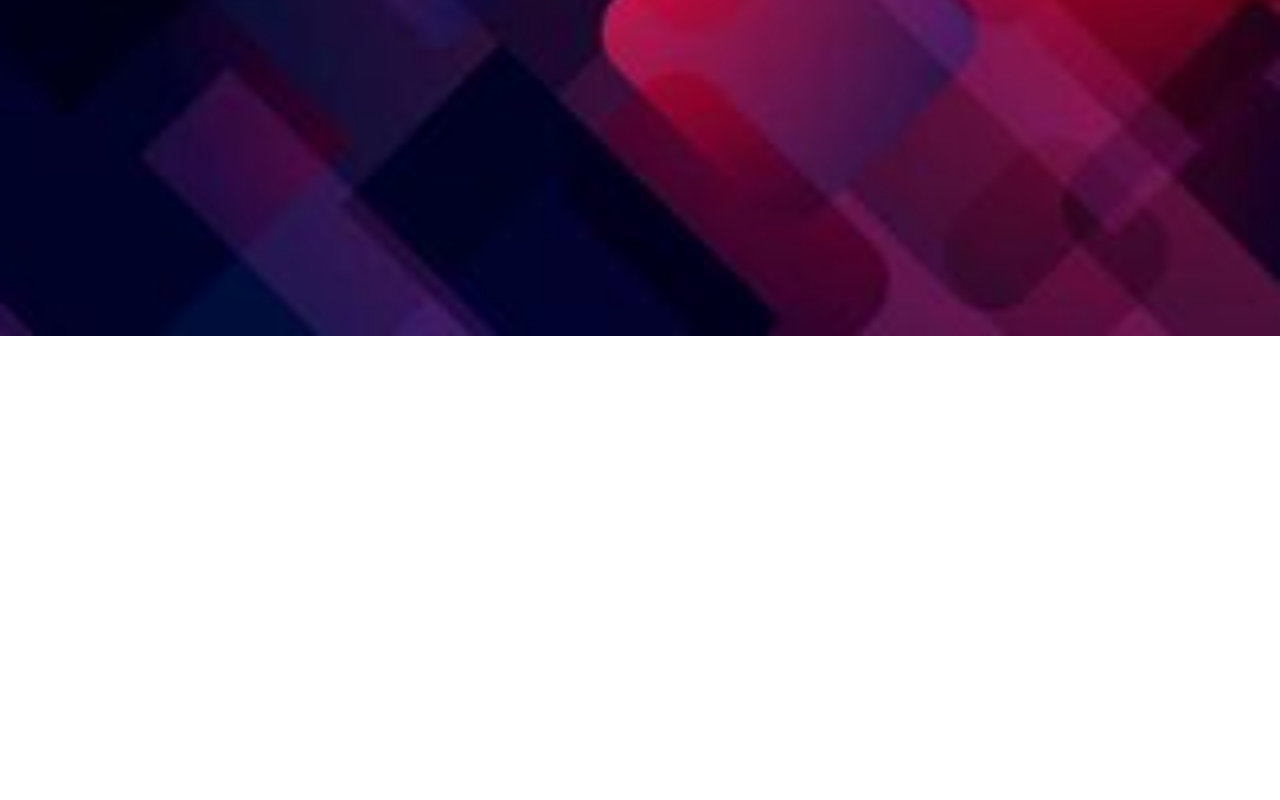
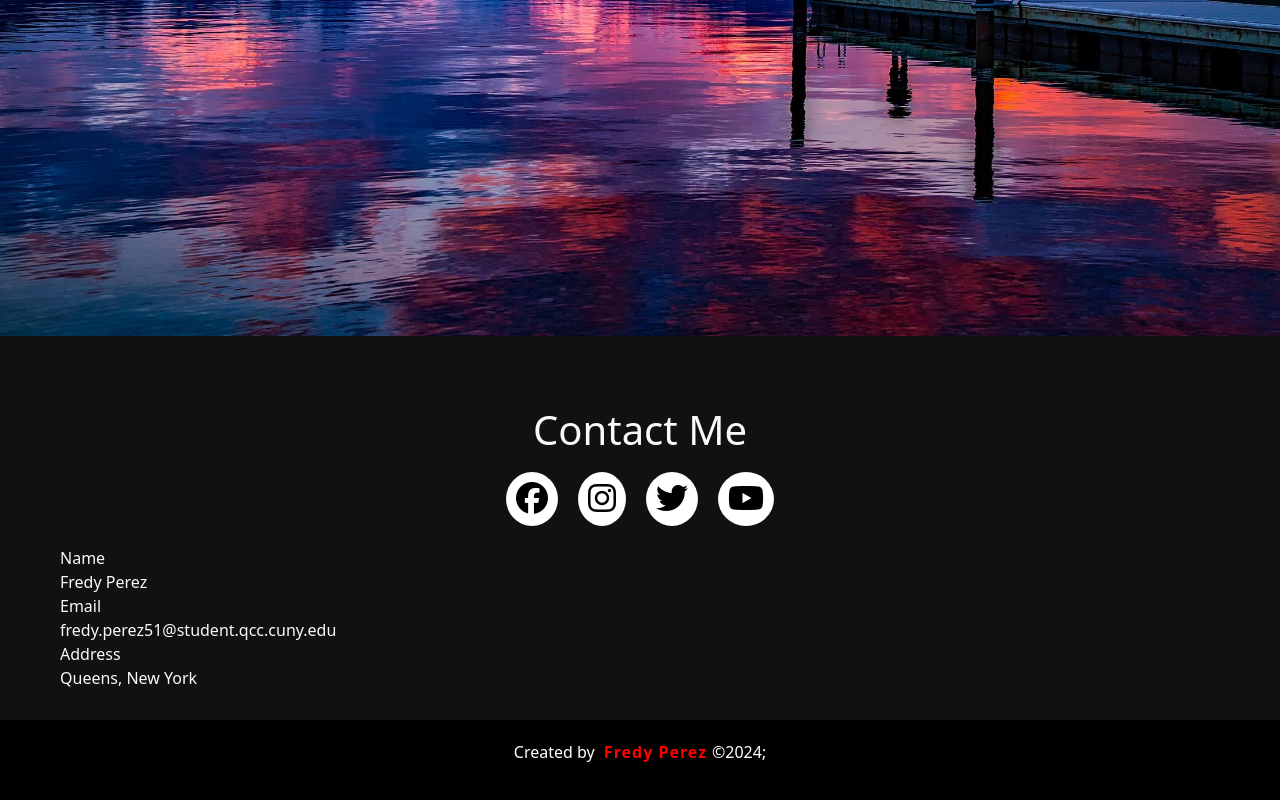
Before and after one commit to FredyP05/cloud_technology, a plain HTML site: page project3/project3.html in a window 1280 px wide. Shown: the part 544-1344 px from the top of the page. Before the commit the page ends 880 px from the top, so only its background shows below. Drawn offline with nearby package versions, Linux system fonts and the light colour scheme.

Commit message:
Add files via upload

```diff
--- a/project3/project3.css
+++ b/project3/project3.css
@@ -27,7 +27,7 @@
 #background{
   width: 100%;
   min-height: 100vh;
-  background-image: url("images/imgbg.jpg");
+  background-image: url("images/mountainocean.jpg");
   background-repeat: no-repeat;
   background-position: center;
   background-size: cover;
@@ -77,3 +77,94 @@
   visibility: visible;
   transform: scaleX(1);
 }
+
+
+
+/* Footer */
+footer{
+  background-color: #111;
+}
+.footerContainer{
+  width: 100%;
+  padding: 70px 30px 20px ;
+}
+.socialIcons{
+  display: flex;
+  justify-content: center;
+}
+.socialIcons a{
+  text-decoration: none;
+  padding:  10px;
+  background-color: white;
+  margin: 10px;
+  border-radius: 50%;
+}
+.socialIcons a i{
+  font-size: 2em;
+  color: black;
+  opacity: 0,9;
+}
+/* Hover affect on social media icon */
+.socialIcons a:hover{
+  background-color: #111;
+  transition: 0.5s;
+}
+.socialIcons a:hover i{
+  color: white;
+  transition: 0.5s;
+}
+/*
+.footerNav{
+  margin: 30px 0;
+}
+.footerNav ul{
+  display: flex;
+  justify-content: center;
+  list-style-type: none;
+}
+.footerNav ul li a{
+  color:white;
+  margin: 20px;
+  text-decoration: none;
+  font-size: 1.3em;
+  opacity: 0.7;
+  transition: 0.5s;
+
+}
+.footerNav ul li a:hover{
+  opacity: 1;
+}*/
+.column{
+  width: calc(50% - 30px);
+}
+.socials{
+  margin: 10px 0;
+}
+.info{
+  margin-left: 30px;
+}
+
+.footerBottom{
+  background-color: #000;
+  padding: 20px;
+  text-align: center;
+}
+.footerBottom p{
+  color: white;
+}
+.designer{
+  letter-spacing: 1px;
+  font-weight: 700;
+  margin: 0px 5px;
+  color: red;
+}
+@media (max-width: 700px){
+  .footerNav ul{
+      flex-direction: column;
+  }
+  .footerNav ul li{
+      width:100%;
+      text-align: center;
+      margin-bottom: 10px;
+  }
+}
--- a/project3/project3.html
+++ b/project3/project3.html
@@ -6,6 +6,7 @@
     <title>Bootstrap demo</title>
     <link href="https://cdn.jsdelivr.net/npm/bootstrap@5.3.3/dist/css/bootstrap.min.css" rel="stylesheet" integrity="sha384-QWTKZyjpPEjISv5WaRU9OFeRpok6YctnYmDr5pNlyT2bRjXh0JMhjY6hW+ALEwIH" crossorigin="anonymous">
     <link rel="stylesheet" href="project3.css">
+    <link rel="stylesheet" href="https://cdnjs.cloudflare.com/ajax/libs/font-awesome/6.5.1/css/all.min.css" integrity="sha512-DTOQO9RWCH3ppGqcWaEA1BIZOC6xxalwEsw9c2QQeAIftl+Vegovlnee1c9QX4TctnWMn13TZye+giMm8e2LwA==" crossorigin="anonymous" referrerpolicy="no-referrer" />
   </head>
   <body>
     <div class="topbar">
@@ -22,10 +23,40 @@
     </div>
     <div id="background"></div>
 
+    <footer>
+      <div class="footerContainer">
+        <h1 class="text-center text-light">Contact Me</h1>
+          <div class="socialIcons">
+              <a href=""><i class="fa-brands fa-facebook"></i></a>
+              <a href=""><i class="fa-brands fa-instagram"></i></a>
+              <a href=""><i class="fa-brands fa-twitter"></i></a>
+              <a href=""><i class="fa-brands fa-youtube"></i></a>
+          </div>
+          <div class="footercontent">
+            <div class="column left">
+              <div class="socials">
+                <div class="row">
+                  <div class="info">
+                    <div class="head text-light">Name</div>
+                    <div class="sub-title text-light">Fredy Perez</div>
+                    <div class="head text-light">Email</div>
+                    <div class="sub-title text-light">fredy.perez51@student.qcc.cuny.edu</div>
+                    <div class="head text-light">Address</div>
+                    <div class="sub-title text-light">Queens, New York</div>
+                  </div>
+                </div>
+                </div>
 
+              <div class="column right"></div>
 
+              </div>
 
-
+          </div>
+      </div>
+      <div class="footerBottom">
+          <p>Created by <span class="designer">Fredy Perez</span>&copy;2024; </p>
+      </div>
+  </footer>
     <script src="https://cdn.jsdelivr.net/npm/bootstrap@5.3.3/dist/js/bootstrap.bundle.min.js" integrity="sha384-YvpcrYf0tY3lHB60NNkmXc5s9fDVZLESaAA55NDzOxhy9GkcIdslK1eN7N6jIeHz" crossorigin="anonymous"></script>
   </body>
 </html>
```
Also changed, not shown: project3/images/mountainocean.jpg (added).
